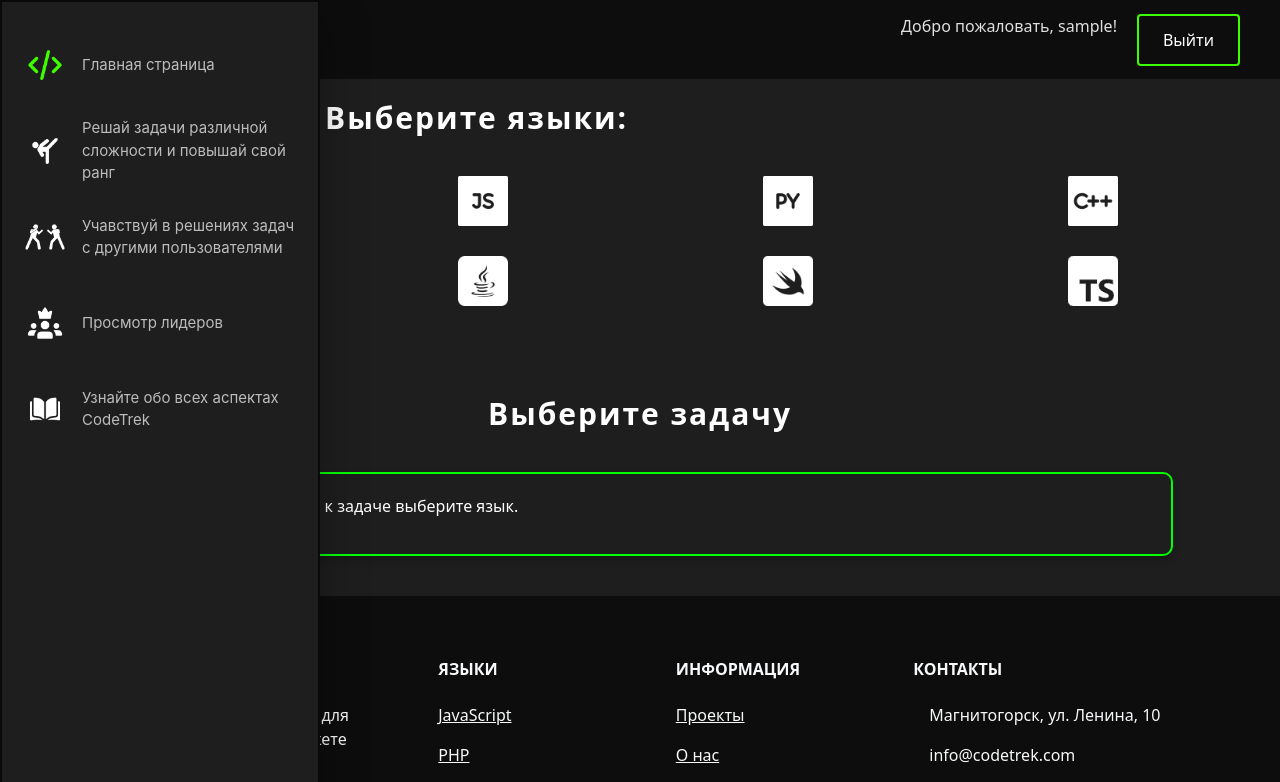
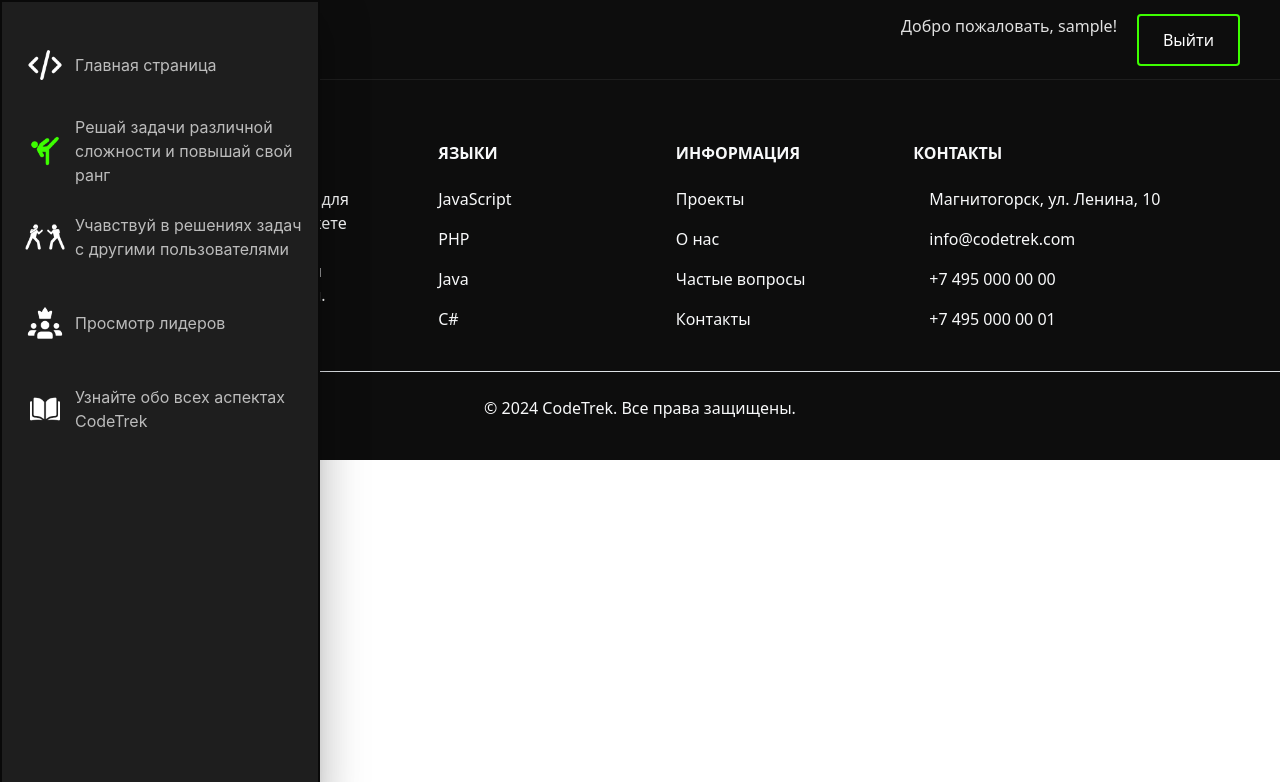
Before and after one commit to nafana123/CodeTrek_frontend, a React (Create React App) app: page /all/tasks in a window 1280 px wide. Before the commit this address led to /dashboard. Shown: the top 782 px of the page. Built offline with nearby package versions, Linux system fonts and the light colour scheme; no server answers; sample sign-in values are in the browser's storage.

Commit message:
add task page

```diff
--- a/src/Pages/Dashboard/Dashboard.css
+++ b/src/Pages/Dashboard/Dashboard.css
@@ -112,7 +112,7 @@
     flex-direction: row;
     justify-content: space-between;
     gap: 30px;
-    width: 100%;
+    width: 95%;
 }
 
 .task-info {
--- a/src/Pages/Dashboard/Dashboard.js
+++ b/src/Pages/Dashboard/Dashboard.js
@@ -141,18 +141,14 @@ const Dashboard = () => {
                             <div className="example">
                                 <h3>Пример:</h3>
                                 <div className="task-example">
-                                    <p><strong>Вход:</strong> {tasks[currentTaskIndex]?.input || 'Описание недоступно'}
-                                    </p>
-                                    <p>
-                                        <strong>Выход:</strong> {tasks[currentTaskIndex]?.output || 'Описание недоступно'}
-                                    </p>
+                                    <p><strong>Вход:</strong> {tasks[currentTaskIndex]?.input || 'Описание недоступно'}</p>
+                                    <p><strong>Выход:</strong> {tasks[currentTaskIndex]?.output || 'Описание недоступно'}</p>
                                 </div>
                             </div>
                         </div>
 
                         <div className="task-details">
-                            <p><strong>Уровень
-                                сложности:</strong> {renderStars(tasks[currentTaskIndex]?.difficultyLevel || 0)}</p>
+                            <p><strong>Уровень сложности:</strong> {renderStars(tasks[currentTaskIndex]?.difficultyLevel || 0)}</p>
                             <p><strong>Язык:</strong> {tasks[currentTaskIndex]?.languageName || 'Не указан'}</p>
                         </div>
                     </div>
@@ -161,18 +157,17 @@ const Dashboard = () => {
                 )}
             </div>
 
-
             {tasks.length > 0 && (
                 <div className="buttonTasks">
                     <ChevronLeft size={50} onClick={handlePrevTask} className="buttonHandleTasksPrev" />
-                    <Link to="/">
+                    <Link to={`/task/${tasks[currentTaskIndex]?.id}/${tasks[currentTaskIndex]?.languageName}`}>
                         <Button label="Выбрать" className="pButton pButtonSecondary" />
                     </Link>
                     <ChevronRight size={50} onClick={handleNextTask} className="buttonHandleTasksNext" />
                 </div>
             )}
 
-            <Sidebars visible={sidebarVisible} onHide={() => setSidebarVisible(false)}/>
+            <Sidebars visible={sidebarVisible} onHide={() => setSidebarVisible(false)} />
         </div>
     );
 };
--- /dev/null
+++ b/src/Pages/Task/Task.js
@@ -0,0 +1,28 @@
+import React, {useEffect, useState} from "react";
+import Sidebars from "../../components/Sidebars/Sidebars";
+import { useParams } from 'react-router-dom';
+import axiosInstance from '../../axiosInstance';
+
+const Task = () => {
+    const { id } = useParams();
+    const { language } = useParams()
+    const [sidebarVisible, setSidebarVisible] = useState(true);
+
+    const task = async ()  => {
+        try {
+            const response = await axiosInstance.get(`/task/${id}/${language}`);
+            console.log(response.data)
+        }catch (err){
+            console.log('Задача не найдена')
+        }
+    }
+
+    useEffect(() => {
+        task();
+    }, []);
+
+    return(
+        <Sidebars visible={sidebarVisible} onHide={() => setSidebarVisible(false)}/>
+    )
+}
+export default Task;
--- /dev/null
+++ b/src/Pages/allTasks/AllTasks.js
@@ -0,0 +1,12 @@
+import React, {useState} from "react";
+import Sidebars from "../../components/Sidebars/Sidebars";
+
+const AllTasks = () => {
+    const [sidebarVisible, setSidebarVisible] = useState(true);
+
+    return(
+        <Sidebars visible={sidebarVisible} onHide={() => setSidebarVisible(false)}/>
+)
+}
+
+export default AllTasks;
--- a/src/Routes.js
+++ b/src/Routes.js
@@ -4,6 +4,8 @@ import RegisterPage from './Pages/RegisterPage/RegisterPage';
 import MainPage from "./Pages/MainPage/MainPage";
 import LoginPage from "./Pages/LoginPage/LoginPage";
 import Dashboard from "./Pages/Dashboard/Dashboard";
+import AllTasks from "./Pages/allTasks/AllTasks";
+import Task from "./Pages/Task/Task"
 
 const AppRoutes = ({ user, setUser }) => {
     const isAuthenticated = () => {
@@ -22,6 +24,9 @@ const AppRoutes = ({ user, setUser }) => {
             ) : (
                 <>
                     <Route path="/dashboard" element={<Dashboard  user={user}  />} />
+                    <Route path="/task/:id/:language" element={<Task />} />
+
+                    <Route path="/all/tasks" element={<AllTasks  user={user}  />} />
                     <Route path="*" element={<Navigate to="/dashboard" />} />
                 </>
             )}
--- a/src/components/Sidebars/Sidebars.css
+++ b/src/components/Sidebars/Sidebars.css
@@ -57,8 +57,7 @@
     white-space: nowrap;
     overflow: hidden;
     text-overflow: ellipsis;
-    font-size: 15px;
-    margin-left: 7px;
+    font-size: 16px;
 }
 
 .expanded .span-text {
@@ -77,3 +76,8 @@
 .main-container{
     margin-top: 30px;
 }
+a {
+    text-decoration: none; /* Убираем подчеркивание */
+    color: inherit; /* Наследуем цвет от родительского элемента */
+
+}
--- a/src/components/Sidebars/Sidebars.js
+++ b/src/components/Sidebars/Sidebars.js
@@ -1,11 +1,12 @@
 import React, { useState } from 'react';
 import { Sidebar } from 'primereact/sidebar';
+import { Link, useLocation } from 'react-router-dom';
 import './Sidebars.css';
 import brainIcon from '../../img/sidebar/person-practicing-kickboxing-2.png';
 import brainIcon1 from '../../img/sidebar/battle-3.png';
 import brainIcon2 from '../../img/sidebar/team-leader.png';
 import brainIcon3 from '../../img/sidebar/open-book-2.png';
-import brainIcon4 from '../../img/sidebar/code-2.png';
+import brainIcon4 from '../../img/sidebar/img_1.png';
 import brainIconHover from '../../img/sidebar/person-practicing-kickboxing-4.png';
 import brainIcon1Hover from '../../img/sidebar/battle-6.png';
 import brainIcon2Hover from '../../img/sidebar/team-leader-4.png';
@@ -20,6 +21,7 @@ const icons = {
 const Sidebars = () => {
     const [isHovered, setIsHovered] = useState(false);
     const [hoveredIndex, setHoveredIndex] = useState(null);
+    const location = useLocation();
 
     const textWithLineBreaks = [
         'Главная страница',
@@ -28,8 +30,21 @@ const Sidebars = () => {
         'Просмотр лидеров',
         'Узнайте обо всех аспектах <br />CodeTrek'
     ].map((text, index) => (
-        <span key={index} dangerouslySetInnerHTML={{ __html: text }} />
+        <span key={text} dangerouslySetInnerHTML={{ __html: text }} />
     ));
+
+    const getIcon = (index) => {
+        const pathIconMapping = {
+            '/dashboard': 0,
+            '/all/tasks': 1,
+        };
+
+        if (pathIconMapping[location.pathname] === index) {
+            return icons.hover[index];
+        }
+
+        return hoveredIndex === index ? icons.hover[index] : icons.default[index];
+    };
 
     return (
         <Sidebar
@@ -49,21 +64,23 @@ const Sidebars = () => {
                         <div className="flex-grow-1 flex flex-column justify-content-between px-4 py-3 overflow-hidden custom-style">
                             <div className="flex flex-column gap-3 main-container">
                                 {textWithLineBreaks.map((textElement, index) => (
+                                    <Link to={index === 0 ? '/dashboard' : (index === 1 ? '/all/tasks' : '#')} key={index}>
                                         <div
-                                        key={index}
                                             className={`flex-row ${hoveredIndex === index ? 'hover-highlight' : ''}`}
                                             onMouseEnter={() => setHoveredIndex(index)}
                                             onMouseLeave={() => setHoveredIndex(null)}
                                         >
                                             <img
-                                            src={hoveredIndex === index ? icons.hover[index] : icons.default[index]}
+                                                src={getIcon(index)}
                                                 className="img"
                                                 alt={`Иконка ${index + 1}`}
                                             />
+
                                             <span className={`text-sm text-200 span-text ${isHovered ? 'expanded' : ''}`}>
                                                 {textElement}
                                             </span>
                                         </div>
+                                    </Link>
                                 ))}
                             </div>
                         </div>
```
Also changed, not shown: src/img/sidebar/img_1.png (added). Lines whose indentation alone changed are shown as unchanged.
